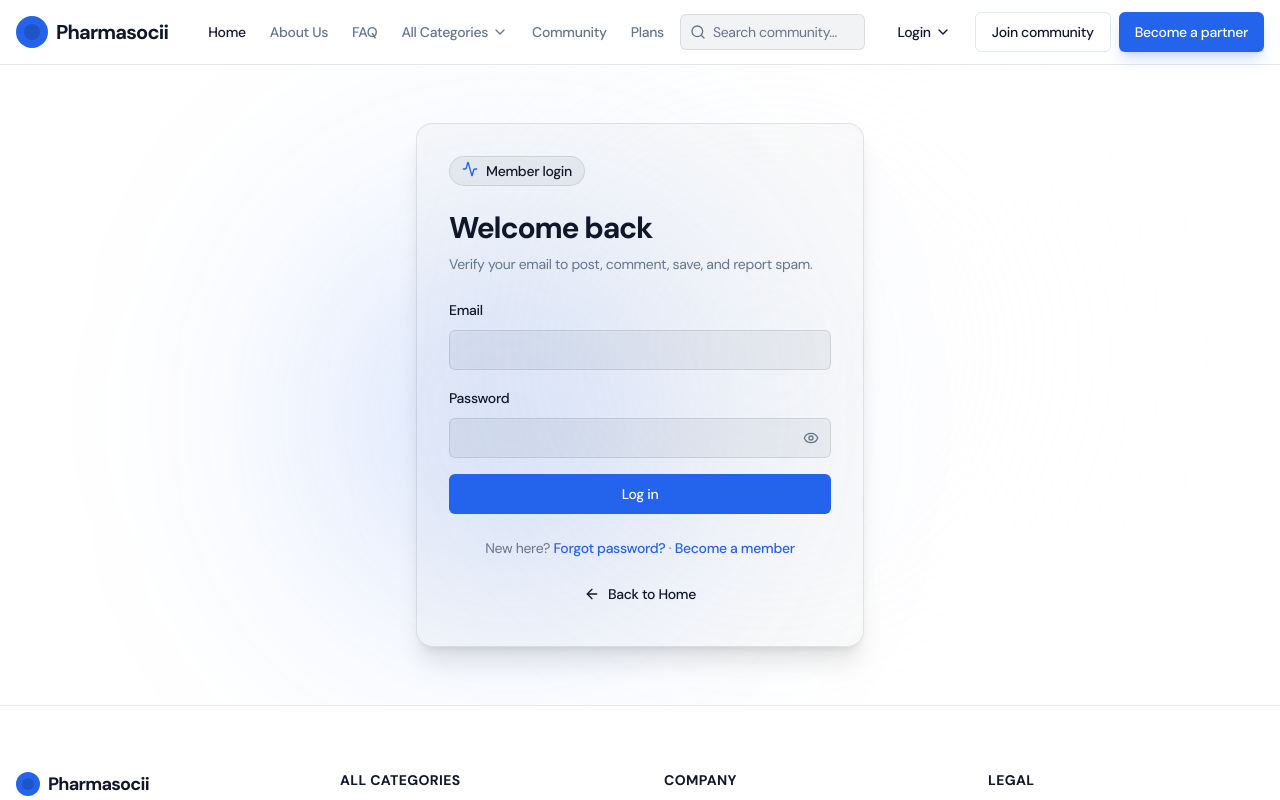
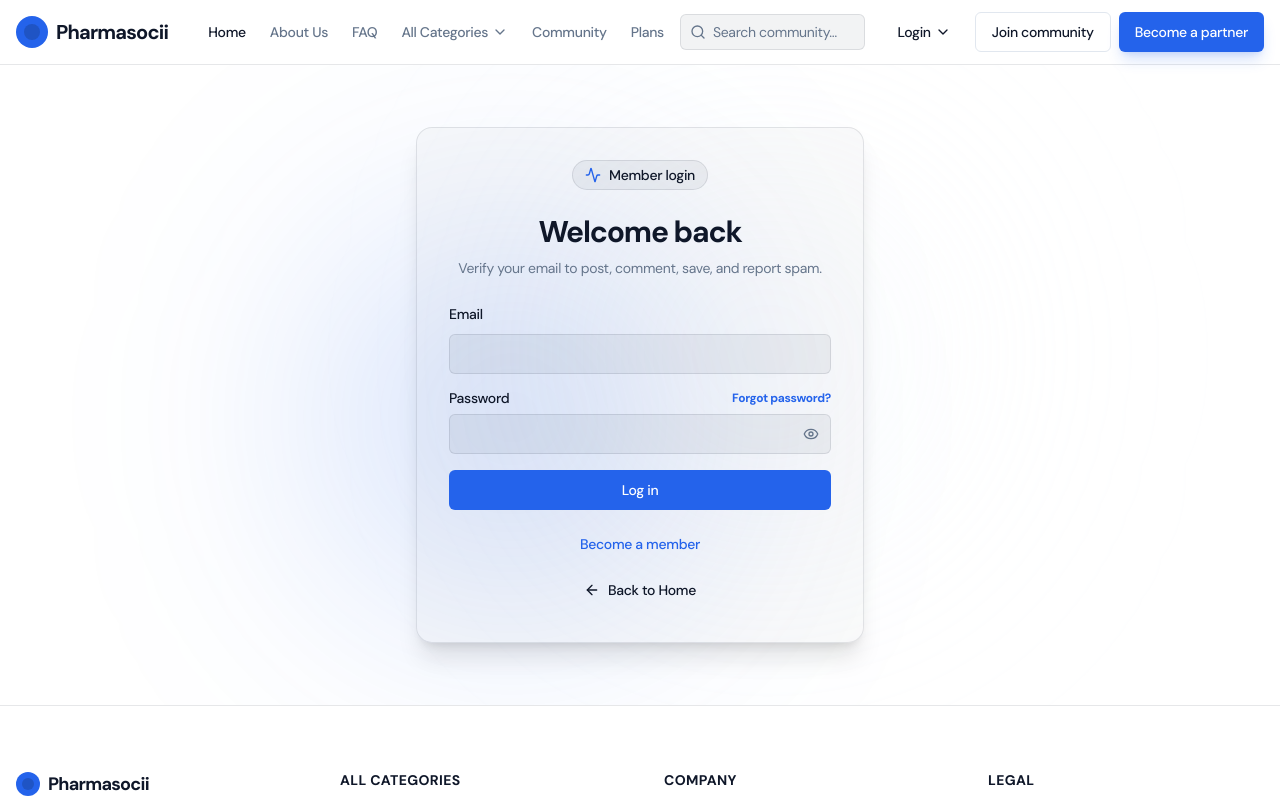
Before and after one commit to simran-kanda1/pharmasocii, a React (Vite) app: page /member/login in a window 1280 px wide. Shown: the top 800 px of the page. Built offline with nearby package versions, Linux system fonts and the light colour scheme; no server answers.

Commit message:
UI tweaks: clean up login pages and move forgot password link

```diff
--- a/src/pages/Login.tsx
+++ b/src/pages/Login.tsx
@@ -57,13 +57,15 @@ export default function Login() {
             <div className="absolute bottom-1/4 right-1/4 w-96 h-96 bg-secondary/20 rounded-full blur-[128px] pointer-events-none" />
 
             <div className="relative z-10 w-full max-w-md border border-foreground/10 rounded-2xl bg-foreground/[0.02] p-8 shadow-xl">
-                <div className="inline-flex py-1 px-3 mb-6 rounded-full border border-foreground/10 bg-foreground/5 text-sm font-medium">
-                    <Activity className="w-4 h-4 mr-2 text-secondary" /> Partner login
+                <div className="flex flex-col items-center text-center">
+                    <div className="inline-flex items-center py-1 px-3 mb-6 rounded-full border border-foreground/10 bg-foreground/5 text-sm font-medium">
+                        <Activity className="w-4 h-4 mr-2 text-secondary" /> Partner login
+                    </div>
+                    <h1 className="text-3xl font-bold tracking-tight mb-2">Welcome back</h1>
+                    <p className="text-muted-foreground text-sm mb-6">
+                        Enter your credentials to access your partner account.
+                    </p>
                 </div>
-                <h1 className="text-3xl font-bold tracking-tight mb-2">Welcome back</h1>
-                <p className="text-muted-foreground text-sm mb-6">
-                    Enter your credentials to access your partner account.
-                </p>
 
                 <form onSubmit={handleLogin} className="space-y-4">
                     <div className="space-y-2">
@@ -115,7 +117,6 @@ export default function Login() {
                 </form>
 
                 <p className="text-sm text-muted-foreground mt-6 text-center">
-                    Don't have an account?{" "}
                     <Link to="/signup" className="text-primary font-medium hover:underline">
                         Become a partner
                     </Link>
--- a/src/pages/MemberLogin.tsx
+++ b/src/pages/MemberLogin.tsx
@@ -102,13 +102,15 @@ export default function MemberLogin() {
       <div className="absolute bottom-1/4 right-1/4 w-96 h-96 bg-secondary/20 rounded-full blur-[128px] pointer-events-none" />
 
       <div className="relative z-10 w-full max-w-md border border-foreground/10 rounded-2xl bg-foreground/[0.02] p-8 shadow-xl">
-        <div className="inline-flex py-1 px-3 mb-6 rounded-full border border-foreground/10 bg-foreground/5 text-sm font-medium">
+        <div className="flex flex-col items-center text-center">
+          <div className="inline-flex items-center py-1 px-3 mb-6 rounded-full border border-foreground/10 bg-foreground/5 text-sm font-medium">
             <Activity className="w-4 h-4 mr-2 text-primary" /> Member login
           </div>
           <h1 className="text-3xl font-bold tracking-tight mb-2">Welcome back</h1>
           <p className="text-muted-foreground text-sm mb-6">
             Verify your email to post, comment, save, and report spam.
           </p>
+        </div>
 
         {verifyBanner && (
           <div className="mb-4 rounded-lg border border-primary/30 bg-primary/5 px-3 py-2 text-sm text-foreground">
@@ -135,7 +137,12 @@ export default function MemberLogin() {
             />
           </div>
           <div className="space-y-2">
+            <div className="flex items-center justify-between">
               <Label htmlFor="password">Password</Label>
+              <Link to="/member/forgot-password" className="text-xs font-semibold text-primary hover:underline">
+                Forgot password?
+              </Link>
+            </div>
             <div className="relative">
               <Input
                 id="password"
@@ -167,11 +174,6 @@ export default function MemberLogin() {
 
 
         <p className="text-sm text-muted-foreground mt-6 text-center">
-          New here?{" "}
-          <Link to="/member/forgot-password" className="text-primary font-medium hover:underline">
-            Forgot password?
-          </Link>
-          {" · "}
           <Link to="/member/register" className="text-primary font-medium hover:underline">
             Become a member
           </Link>
```
Also changed, not shown: 1 other file (tests, documents, lock files or other folders). Lines whose indentation alone changed are shown as unchanged.
